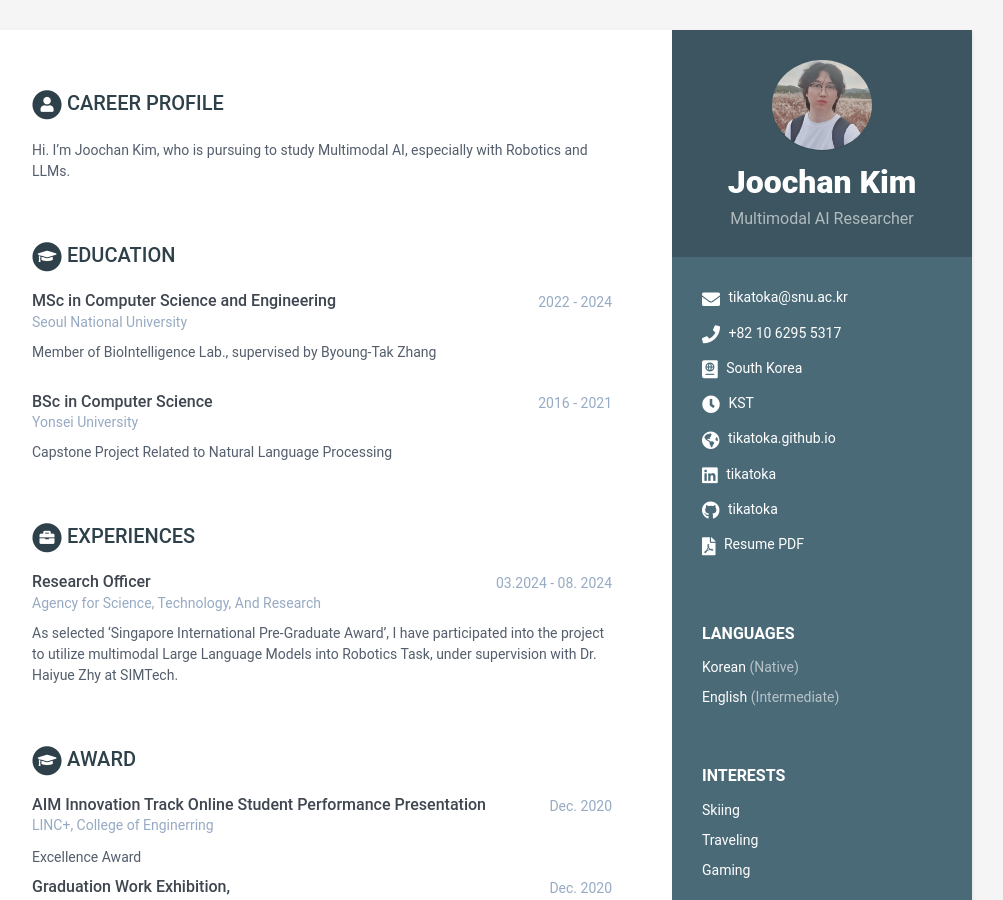
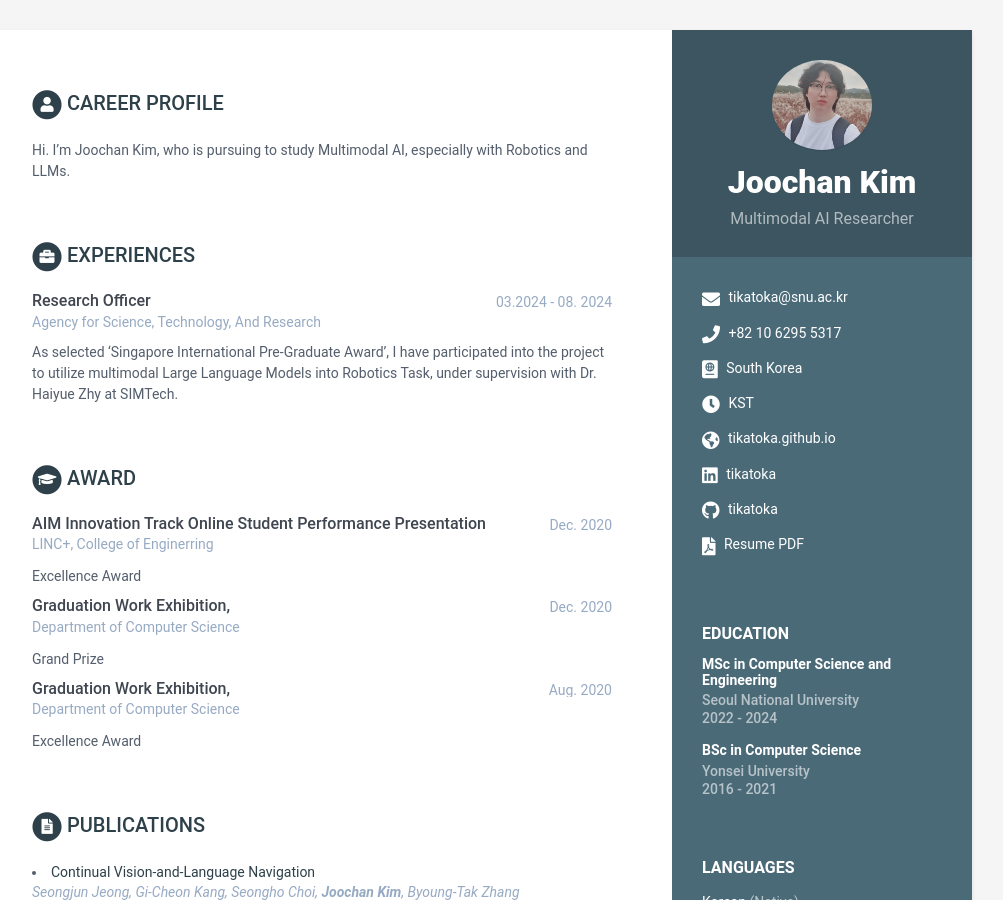
Before and after one commit to TikaToka/tikatoka.github.io, a Jekyll site: the page built from index.html, in a window 1280 px wide and 900 px high. Shown: the whole window, without its empty margins (168-1171 px from the left). Built offline with Jekyll 4.4.1, drawn with Linux system fonts in a browser that asks for light colours.

```diff
--- a/_data/data.yml
+++ b/_data/data.yml
@@ -4,8 +4,8 @@
 
 sidebar:
     position: right # position of the sidebar : left or right
-    about: True # set to False or comment line if you want to remove the "how to use?" in the sidebar
-    education: False # set to False if you want education in main section instead of in sidebar
+    about: False # set to False or comment line if you want to remove the "how to use?" in the sidebar
+    education: True # set to False if you want education in main section instead of in sidebar
 
     # Profile information
     name: Joochan Kim
```
